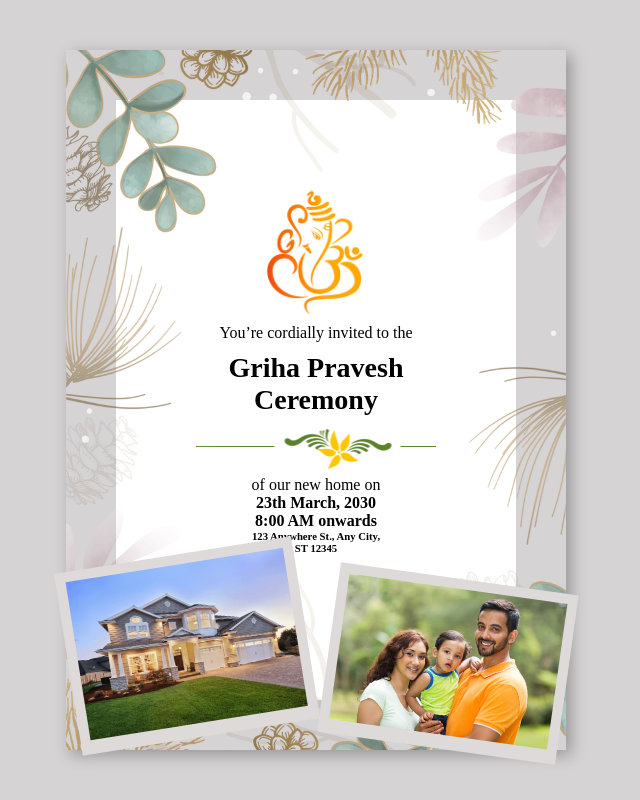
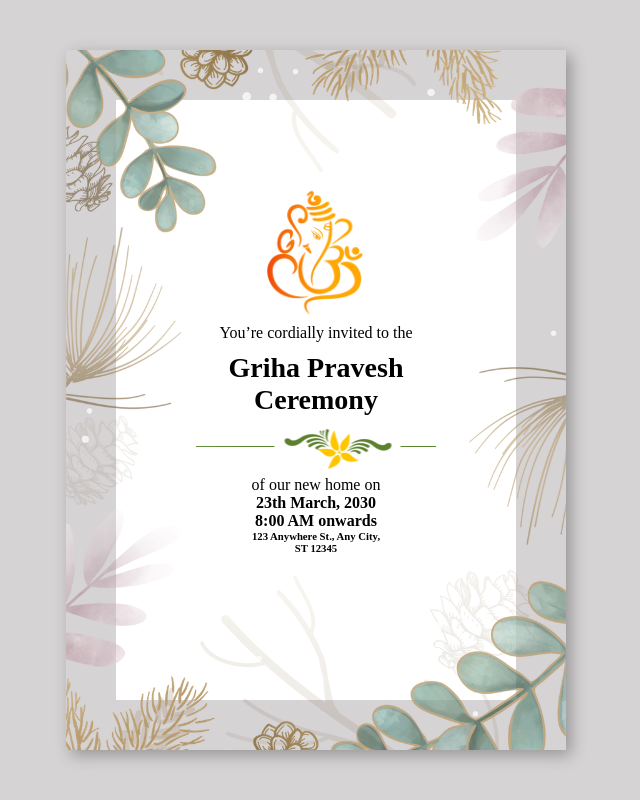
Before and after one commit to aishasharma828282/homeinvite, a plain HTML site: page index.html in a window 1280 px wide. Shown: the whole page, without its empty margins (324-964 px from the left). Drawn offline with Linux system fonts and the light colour scheme; files whose address does not match are found by name; a web font is replaced by a local one.

Commit message:
Update index.html

```diff
--- a/index.html
+++ b/index.html
@@ -255,14 +255,14 @@ background-position: center;
       <h6>
         123 Anywhere St., Any City, <br> ST 12345
       </h6>
-      <div class="card parent1">
+<!--       <div class="card parent1">
         <div><img src="./beautiful-home-exterior-600nw-160071032.webp" alt="" class="card-img"></div>
         <p></p>
       </div>
       <div class="card parent2">
         <div><img src="./parent1.jpg" alt="" class="card-img"></div>
         <p></p>
-      </div>
+      </div> -->
     </div>
 </body>
 </html>
```
